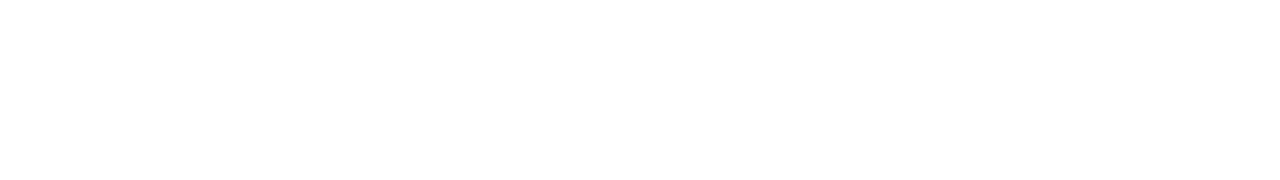
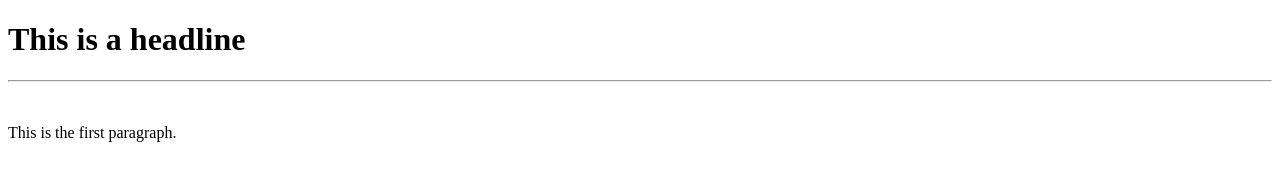
Before and after one commit to Matje1979/git_exercise, a plain HTML site: page index.html in a window 1280 px wide. Drawn offline with Linux system fonts and the light colour scheme.

Commit message:
Added headline and first paragrah to index.html

```diff
--- a/index.html
+++ b/index.html
@@ -4,6 +4,11 @@
 	<title>Git Exercise Shop</title>
 	<link rel="stylesheet" href="main.css">
 </head>
-<body></body>
+<body>
+	<h1>This is a headline</h1>
+	<hr>
+	<br>
+	<p>This is the first paragraph.</p>
+</body>
 
 </html>
```
